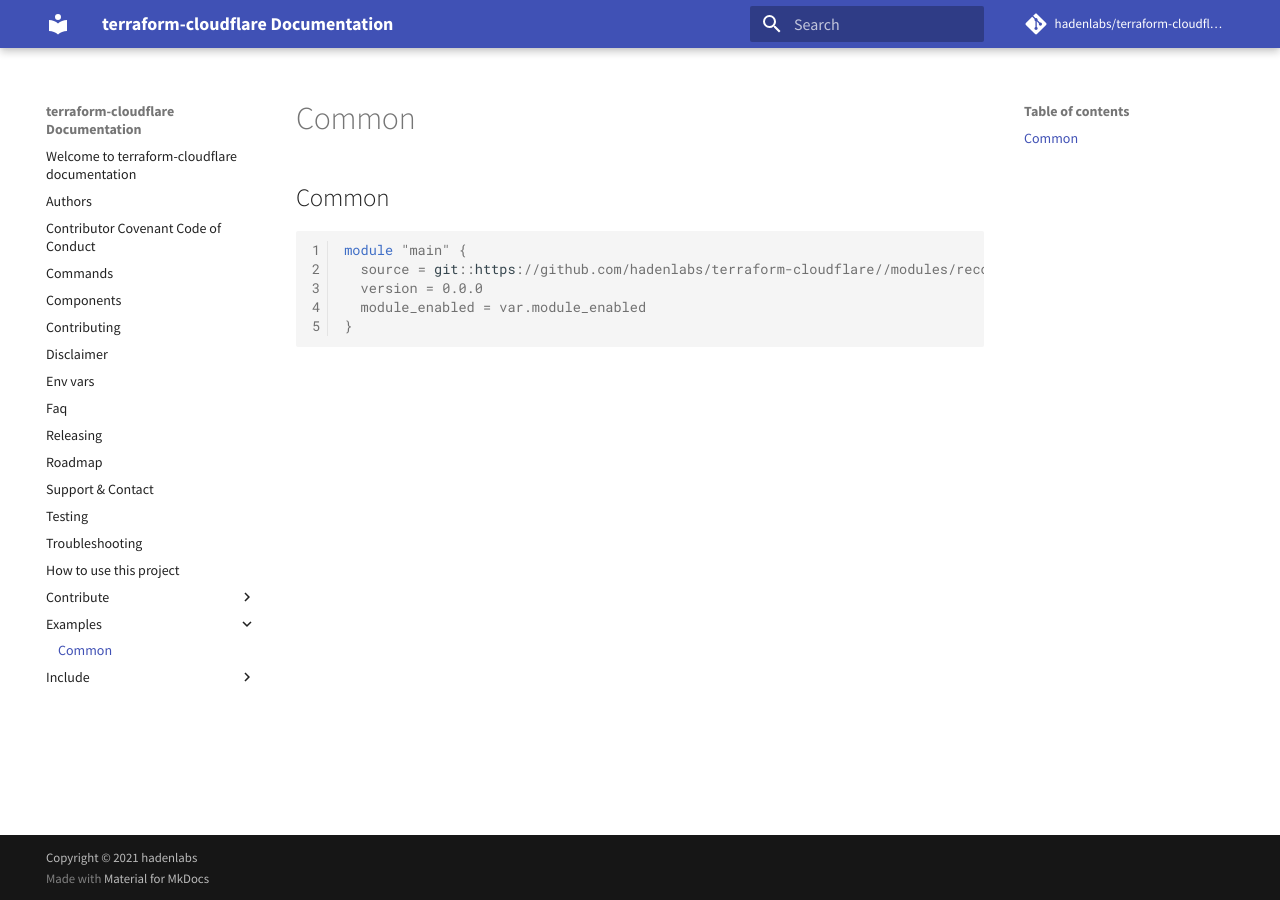
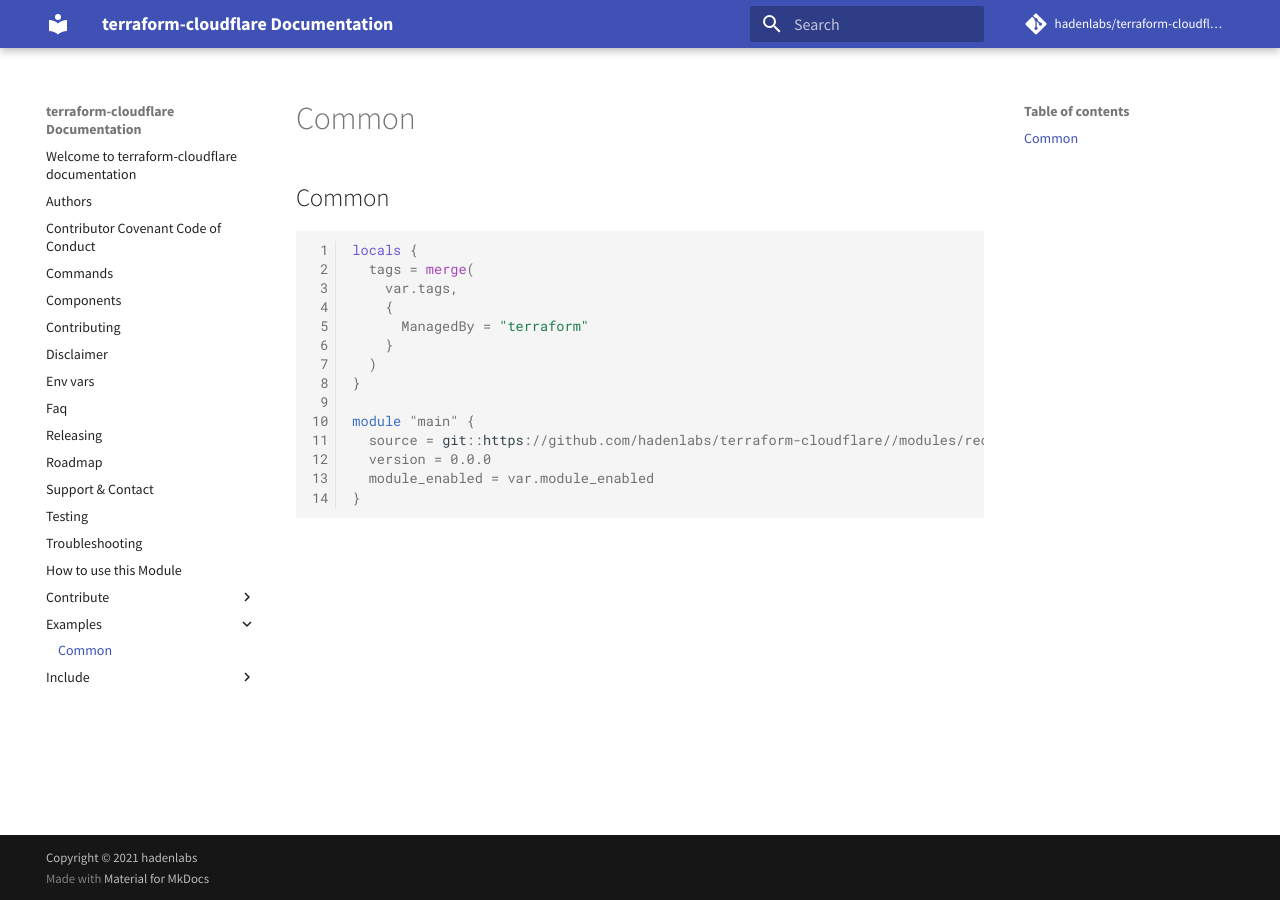
Before and after one commit to hadenlabs/terraform-cloudflare, an MkDocs documentation site: the page built from docs/examples/common.md, in a window 1280 px wide. Built offline with MkDocs 1.6.1 and Material for MkDocs 9.7.7, drawn with Linux system fonts in a browser that asks for light colours; comment, search, counter and statistics services are not loaded.

Commit message:
docs(core): implement module for project (#3)

````diff
--- a/docs/examples/common.md
+++ b/docs/examples/common.md
@@ -8,6 +8,15 @@
 ## Common
 
 ```hcl
+locals {
+  tags = merge(
+    var.tags,
+    {
+      ManagedBy = "terraform"
+    }
+  )
+}
+
 module "main" {
   source = git::https://github.com/hadenlabs/terraform-cloudflare//modules/record?ref=0.0.0
   version = 0.0.0
--- a/docs/usage.md
+++ b/docs/usage.md
@@ -1,4 +1,4 @@
-# How to use this project
+# How to use this Module
 
 ```hcl
   module "main" {
--- a/pyproject.toml
+++ b/pyproject.toml
@@ -1,7 +1,7 @@
 [tool.poetry]
 name = "terraform-cloudflare"
 version = "0.0.0"
-description = "terraform cloudflare"
+description = "Modules cloudflare"
 authors = ["Luis Mayta <luis@hadenlabs.com>"]
 license = "LGPL-3.0"
 readme = "README.md"
````
Also changed, not shown: docs/authors.md (+1 -1 lines), docs/commands.md (+2 -0 lines), docs/contributing.md (+4 -4 lines).
